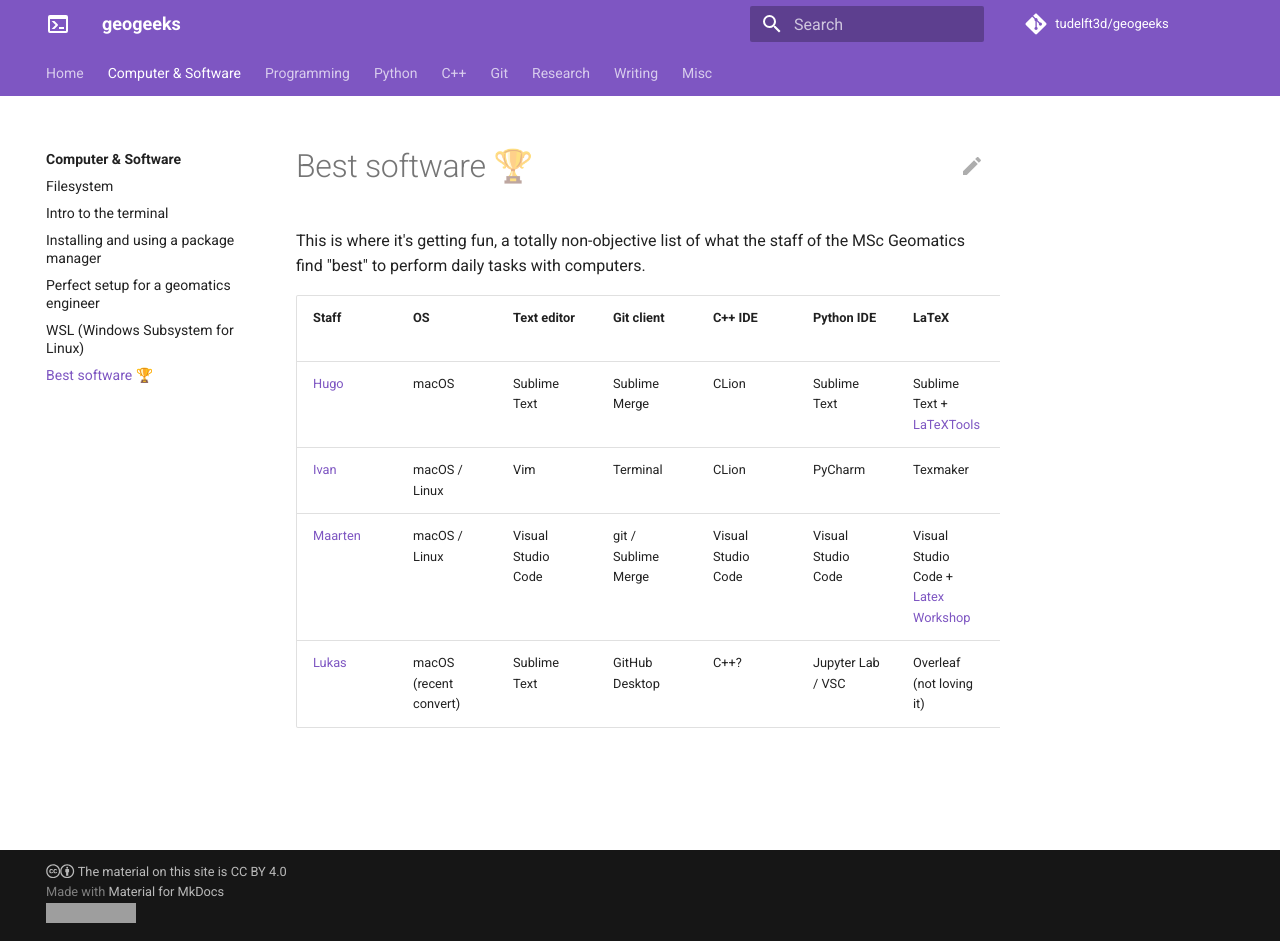
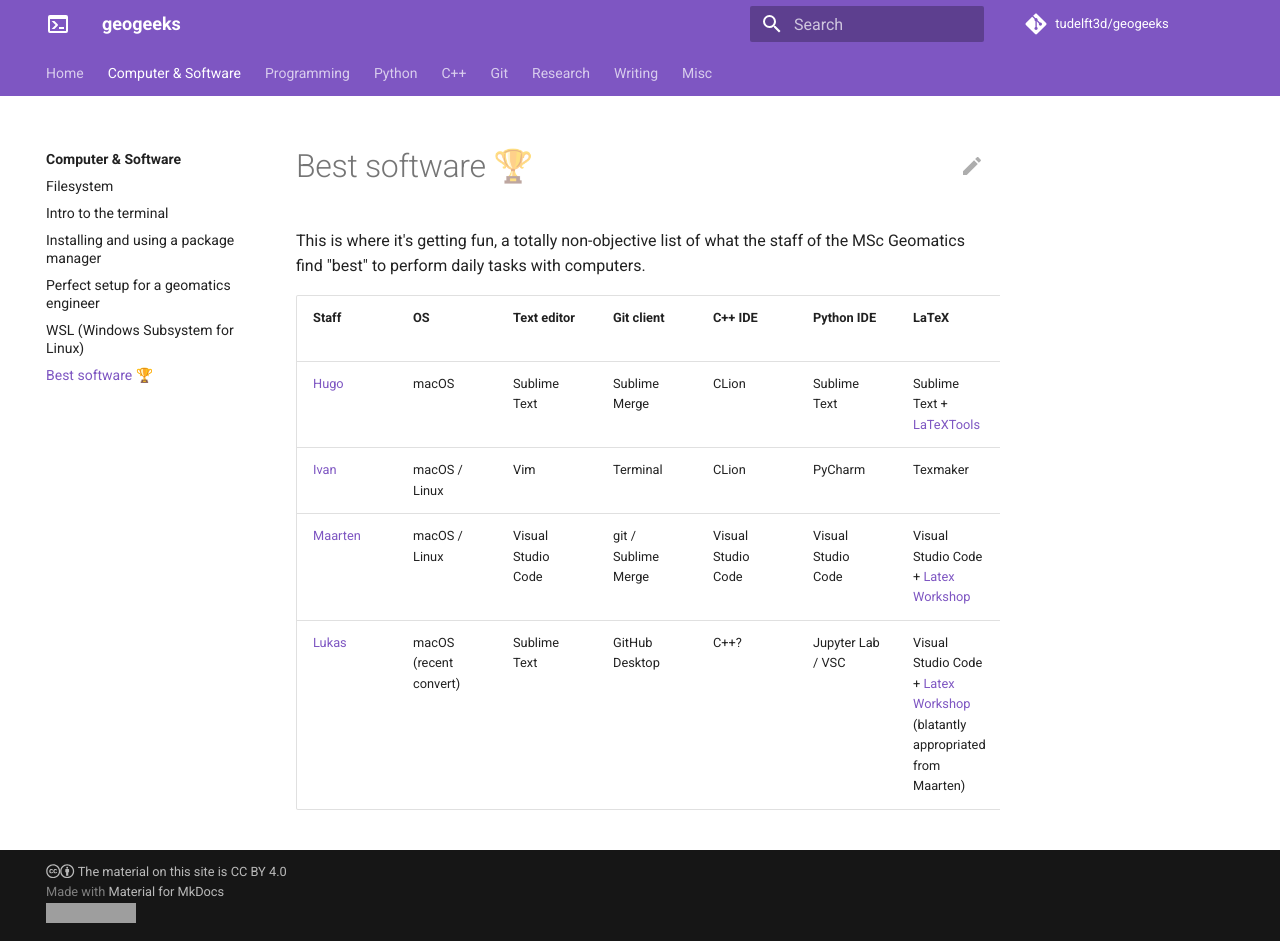
Before and after one commit to tudelft3d/geogeeks, an MkDocs documentation site: the page built from docs/computer/bestsoftware.md, in a window 1280 px wide and 941 px high. Built offline with MkDocs 1.6.1 and Material for MkDocs 9.7.7, drawn with Linux system fonts in a browser that asks for light colours; comment, search, counter and statistics services are not loaded; grey boxes are pictures that could not be loaded.

Commit message:
Update Lukas software again

```diff
--- a/docs/computer/bestsoftware.md
+++ b/docs/computer/bestsoftware.md
@@ -9,4 +9,4 @@
 | [Hugo](https://3d.bk.tudelft.nl/hledoux) | macOS | Sublime Text | Sublime Merge | CLion | Sublime Text | Sublime Text + [LaTeXTools](https://latextools.readthedocs.io/en/latest/) | Jabref |
 | [Ivan](https://3d.bk.tudelft.nl/ipaden) | macOS / Linux | Vim | Terminal | CLion | PyCharm | Texmaker | Mendeley
 | [Maarten](https://evetion.nl) | macOS / Linux | Visual Studio Code | git / Sublime Merge | Visual Studio Code | Visual Studio Code | Visual Studio Code + [Latex Workshop](https://marketplace.visualstudio.com/items?itemName=James-Yu.latex-workshop) | Zotero |
-| [Lukas](https://3d.bk.tudelft.nl/lbeuster/) | macOS (recent convert) | Sublime Text | GitHub Desktop | C++? | Jupyter Lab / VSC | Overleaf (not loving it) | [Papers](https://www.papersapp.com/) |
+| [Lukas](https://3d.bk.tudelft.nl/lbeuster/) | macOS (recent convert) | Sublime Text | GitHub Desktop | C++? | Jupyter Lab / VSC | Visual Studio Code + [Latex Workshop](https://marketplace.visualstudio.com/items?itemName=James-Yu.latex-workshop) (blatantly appropriated from Maarten)| [Papers](https://www.papersapp.com/) |
```
